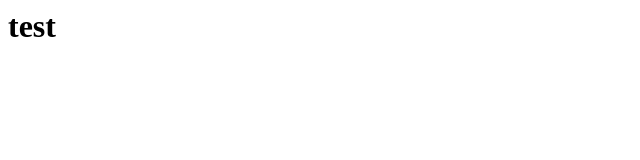
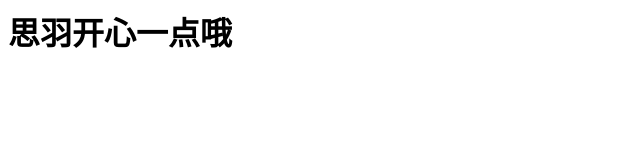
Before and after one commit to weiwei999999/weiwei999.github.io, a plain HTML site: page index.html in a window 1280 px wide. Shown: the whole page, without its empty margins (0-640 px from the left). Drawn offline with Linux system fonts and the light colour scheme.

Commit message:
Update index.html

```diff
--- a/index.html
+++ b/index.html
@@ -1 +1 @@
-<h1>test</h1>
+<h1>思羽开心一点哦</h1>
```
